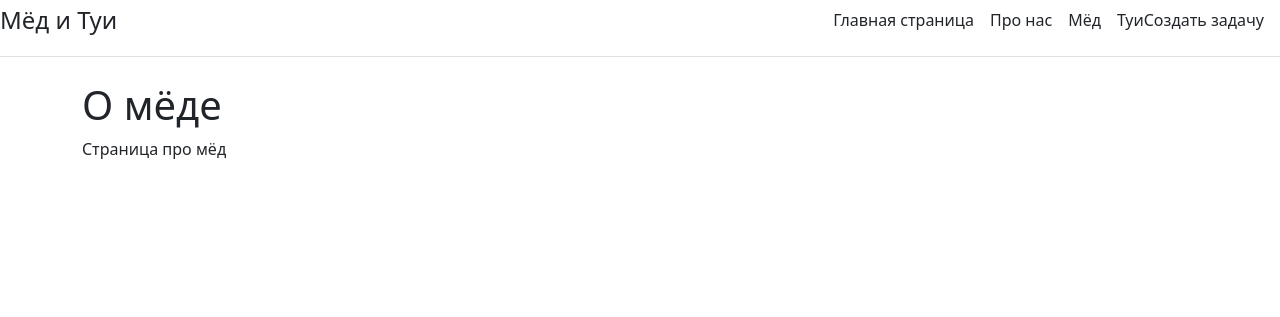
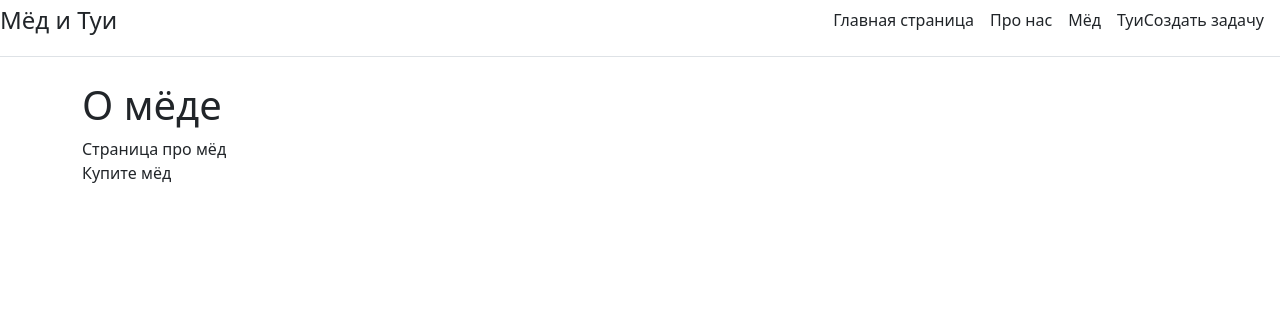
Before and after one commit to NikGlad/Django-site, a Django app: template taskmanager/main/templates/main/med.html in a window 1280 px wide. Shown: the top 317 px of the page. Run offline with Django 3.2, Linux system fonts and the light colour scheme; the template is opened without the code that fills it, so the values that code supplies are empty.

Commit message:
Add Task

```diff
--- a/taskmanager/main/templates/main/med.html
+++ b/taskmanager/main/templates/main/med.html
@@ -6,5 +6,5 @@
 
 {% block content %}
 <h1>О мёде</h1>
-<p>Страница про мёд</p>
+<p>Страница про мёд <br> Купите мёд</p>
 {% endblock %}
```
